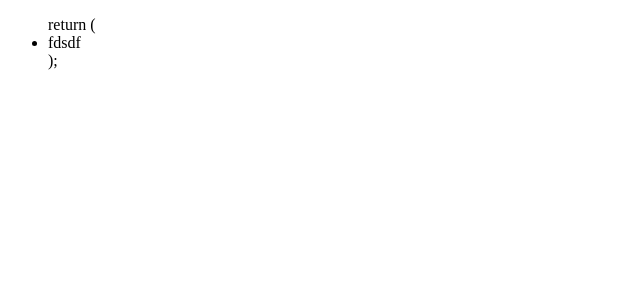
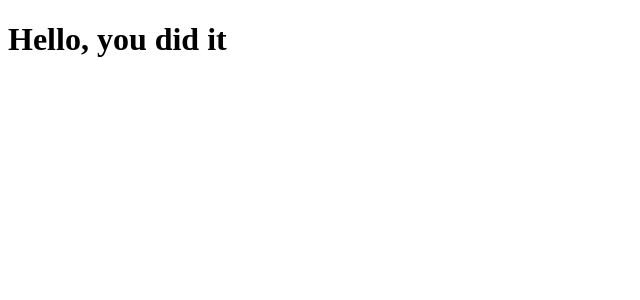
Before and after one commit to VadimPusiak788/delivery, a React app in the folder frontend/: page / in a window 1280 px wide. Shown: the top 300 px of the page, without its empty margins (0-640 px from the left). Built offline with nearby package versions, Linux system fonts and the light colour scheme; the HTML template or start-up script is replaced by a standard one.

Commit message:
Edit App.js
Put readable text in render

```diff
--- a/frontend/src/components/App.js
+++ b/frontend/src/components/App.js
@@ -14,13 +14,9 @@ class App extends Component {
 
   render() {
     return (
-      <ul>
-          return (
-            <li>
-              fdsdf
-            </li>
-          );
-      </ul>
+      <h1>
+        Hello, you did it
+      </h1>
     );
   }
 }
```
